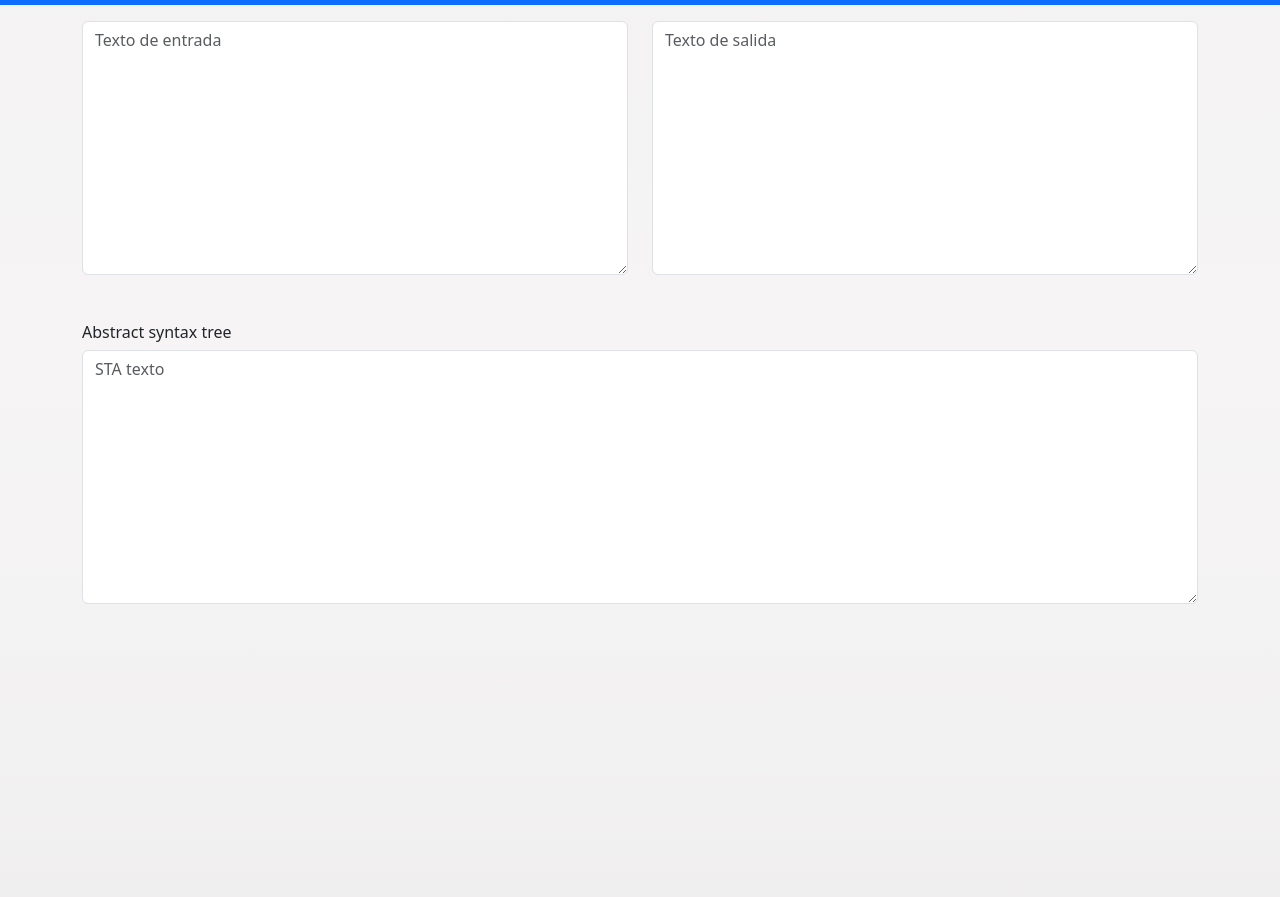
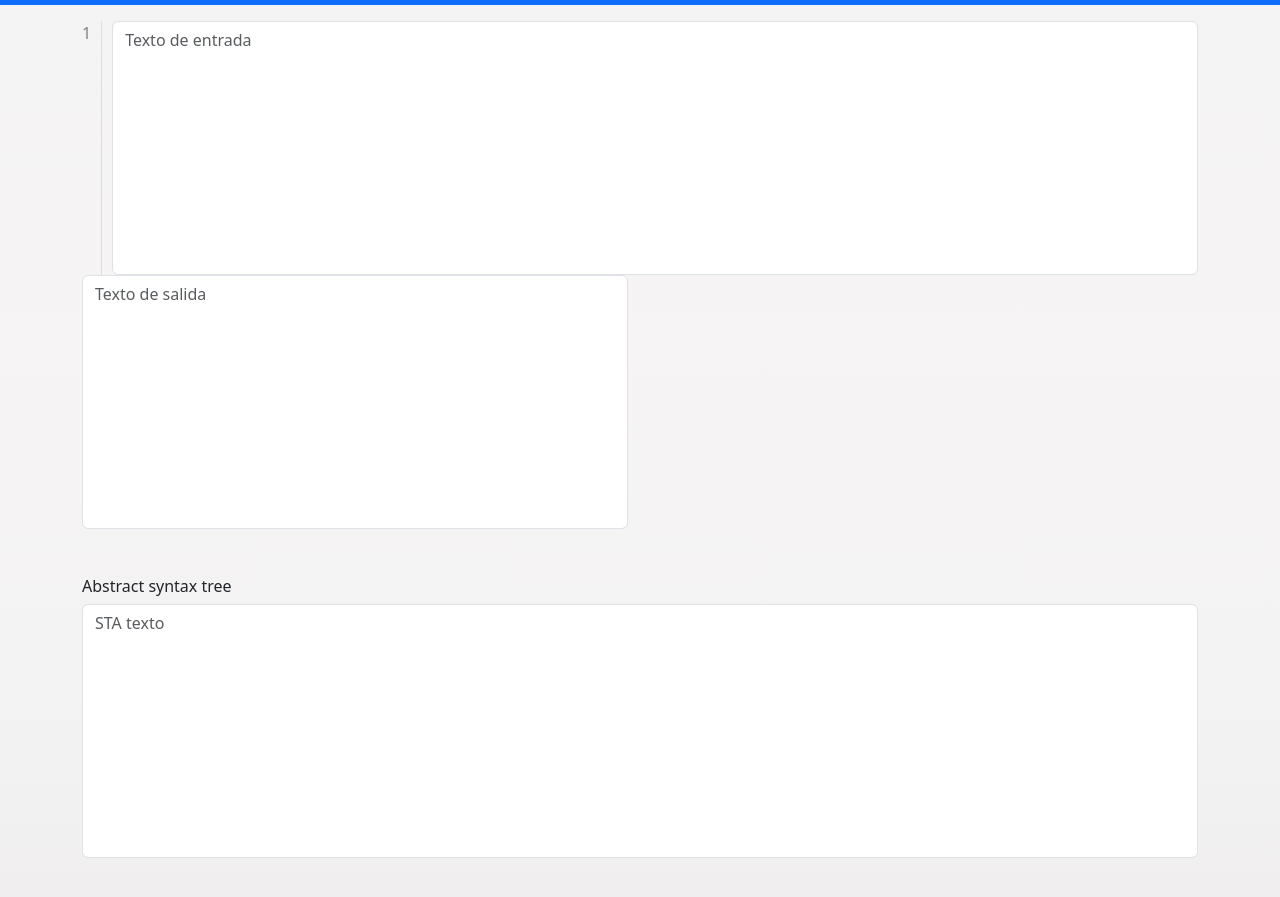
Before and after one commit to MelanniTzul/Fase1Compi2, a plain HTML site: page index.html in a window 1280 px wide. Shown: the part 51-948 px from the top of the page. Drawn offline with nearby package versions, Linux system fonts and the light colour scheme.

Commit message:
Cambios para agregar numero de lineas, cambios en textareas, en index y en css, script para hacer numeros dinamicos

```diff
--- a/css/styles.css
+++ b/css/styles.css
@@ -4,3 +4,21 @@ body {
     padding: 0;
     background: linear-gradient(to bottom, #f4f3f3 0rem, #f6f4f4 25rem, #f3f2f2 50rem, #ebe8e8 75rem, #f9f5f5 100rem);
 }
+.line-numbers {
+    float: left;
+    padding-right: 10px;
+    text-align: right;
+    color: grey;
+    border-right: 1px solid #ddd;
+    margin-right: 10px;
+    user-select: none;
+}
+.textarea-container {
+    display: flex;
+    width: 100%;
+}
+textarea {
+    width: 100%;
+    box-sizing: border-box;
+    resize: none;
+}
--- a/html/textareas.html
+++ b/html/textareas.html
@@ -1,6 +1,7 @@
 <div class="row">
-    <div class="col-6">
-        <textarea textarea id="textoEntrada" class="form-control" rows="10" placeholder="Texto de entrada"></textarea>
+    <div class="col-6 textarea-container">
+        <div class="line-numbers" id="lineNumbers"></div>
+        <textarea id="textoEntrada" class="form-control" rows="10" placeholder="Texto de entrada" oninput="actualizarLineas()"></textarea>
     </div>
     <div class="col-6">
         <textarea class="form-control" rows="10" placeholder="Texto de salida"></textarea>
--- a/scripts.js
+++ b/scripts.js
@@ -4,19 +4,24 @@ fetch('html/navbar.html')
 
 fetch('html/textareas.html')
     .then(response => response.text())
-        .then(data => document.getElementById('textareas').innerHTML = data);
+    .then(data => {
+        document.getElementById('textareas').innerHTML = data;
+        actualizarLineas(); // Inicializar los números de línea
+    });
 
 fetch('html/tabs.html')
     .then(response => response.text())
     .then(data => document.getElementById('tabs').innerHTML = data);
 
-        function saludo(){
+function saludo() {
     alert("hola Douglas");
 }
-        function optimizar(){
+
+function optimizar() {
     alert("Optimizado con exito xd");
 }
-        function CargarArchivo(){
+
+function CargarArchivo() {
     const fileInput = document.getElementById('fileInput');
     const textarea = document.getElementById('textoEntrada');
 
@@ -26,9 +31,17 @@ fetch('html/navbar.html')
 
         reader.onload = function(e) {
             textarea.value = e.target.result;
+            actualizarLineas();
         };
 
         reader.readAsText(file);
         alert("Archivo cargado con exito");
     }
 }
+
+function actualizarLineas() {
+    const textarea = document.getElementById('textoEntrada');
+    const lineNumbers = document.getElementById('lineNumbers');
+    const lines = textarea.value.split('\n').length;
+    lineNumbers.innerHTML = Array.from({ length: lines }, (_, i) => i + 1).join('<br>');
+}
```
Also changed, not shown: index.html (+0 -1 lines). Lines whose indentation alone changed are shown as unchanged.
